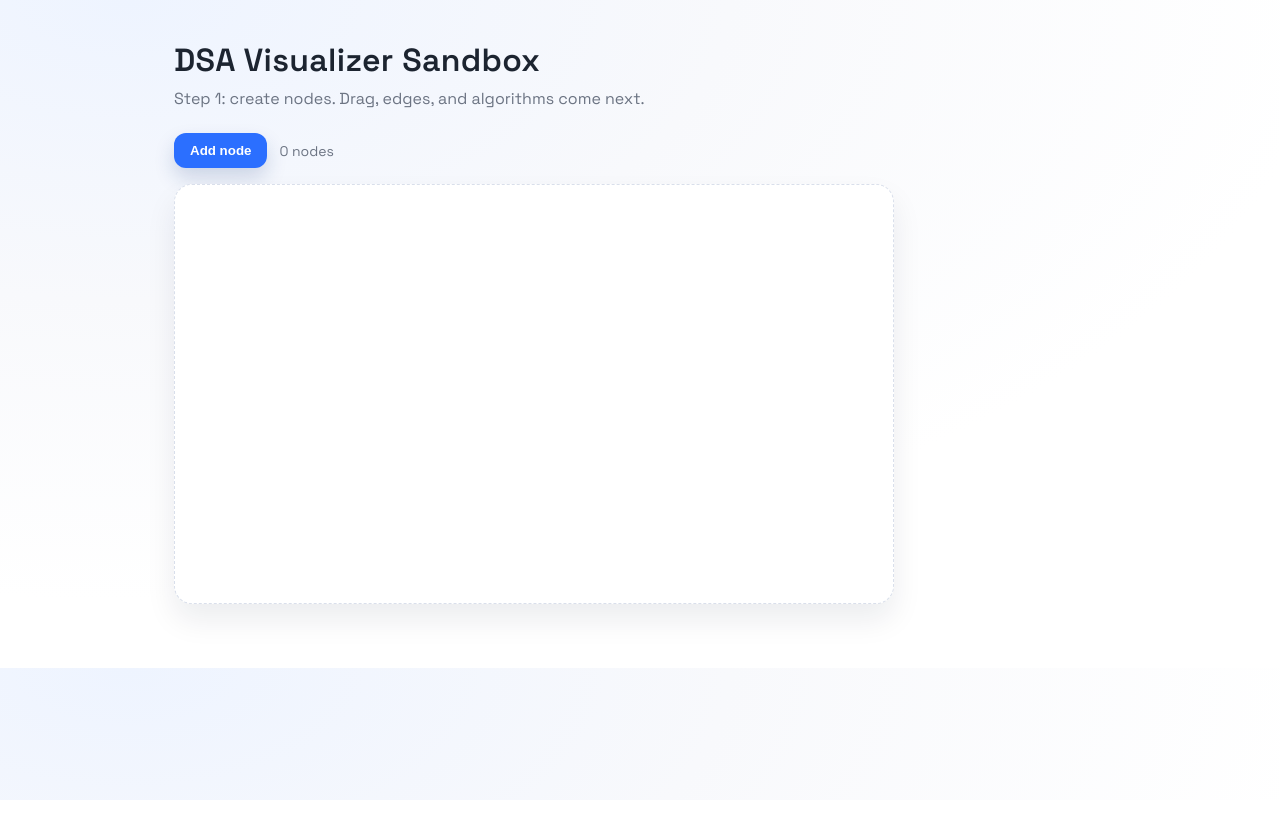
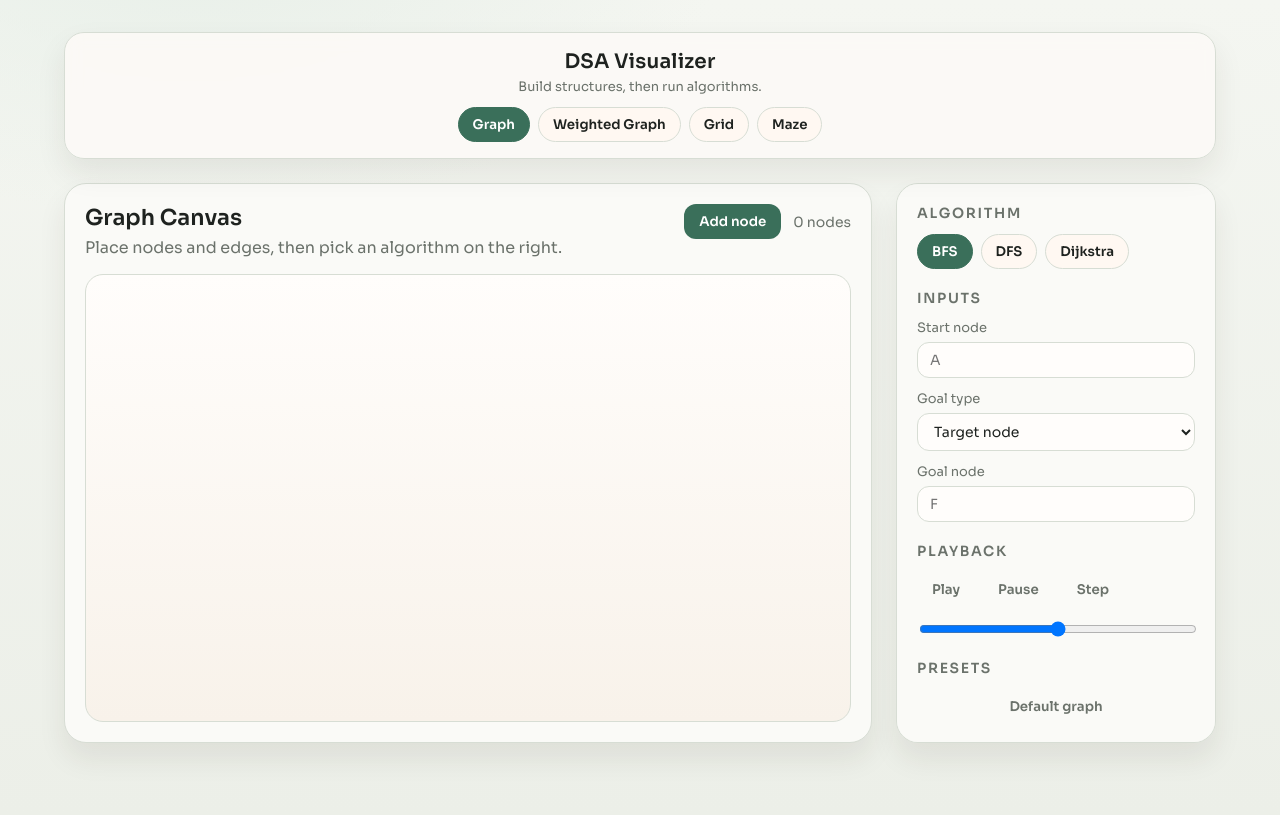
Before and after one commit to Gegaong/dsa-visualizer, a React (Vite) app: page / in a window 1280 px wide. Built offline with nearby package versions, Linux system fonts and the light colour scheme.

Commit message:
updated default layout, made it prettier and more suitable

```diff
--- a/src/App.css
+++ b/src/App.css
@@ -1,42 +1,173 @@
 .app {
-	max-width: 980px;
-	margin: 40px auto 64px;
+	max-width: 1200px;
+	margin: 32px auto 72px;
 	padding: 0 24px;
+	display: flex;
+	flex-direction: column;
+	gap: 24px;
 }
 
-.header h1 {
-	margin: 0 0 8px;
-	font-size: 32px;
-	letter-spacing: 0.3px;
+.topbar {
+	display: flex;
+	flex-direction: column;
+	align-items: center;
+	gap: 12px;
+	padding: 16px 20px;
+	background: rgba(252, 250, 247, 0.9);
+	border: 1px solid var(--border);
+	border-radius: 20px;
+	box-shadow: 0 14px 30px rgba(46, 32, 23, 0.08);
+	backdrop-filter: blur(8px);
+	text-align: center;
 }
 
-.header p {
+.brand {
+	display: flex;
+	flex-direction: column;
+	gap: 4px;
+	align-items: center;
+}
+
+.brand-title {
+	font-size: 20px;
+	font-weight: 600;
+	letter-spacing: 0.2px;
+}
+
+.brand-subtitle {
+	font-size: 13px;
+	color: var(--muted);
+}
+
+.structure-nav {
+	display: flex;
+	flex-wrap: wrap;
+	gap: 8px;
+	justify-content: center;
+}
+
+
+.workspace {
+	display: grid;
+	grid-template-columns: minmax(0, 1fr) 320px;
+	gap: 24px;
+	align-items: start;
+}
+
+.canvas-panel {
+	background: var(--panel);
+	border: 1px solid var(--border);
+	border-radius: 22px;
+	padding: 20px;
+	display: flex;
+	flex-direction: column;
+	gap: 16px;
+	min-height: 560px;
+	box-shadow: 0 16px 28px rgba(46, 32, 23, 0.08);
+	animation: rise 320ms ease;
+}
+
+.canvas-header {
+	display: flex;
+	justify-content: space-between;
+	align-items: flex-start;
+	gap: 16px;
+}
+
+.canvas-header h2 {
+	margin: 0 0 6px;
+	font-size: 22px;
+}
+
+.canvas-header p {
 	margin: 0;
 	color: var(--muted);
 }
 
-.toolbar {
+.canvas-actions {
 	display: flex;
 	align-items: center;
 	gap: 12px;
-	margin: 24px 0 16px;
 }
 
-.toolbar button {
-	border: none;
-	border-radius: 12px;
-	padding: 10px 16px;
-	background: var(--accent);
-	color: var(--accent-ink);
-	font-weight: 600;
-	cursor: pointer;
-	box-shadow: 0 10px 20px rgba(20, 55, 120, 0.18);
-	transition: transform 120ms ease, filter 120ms ease;
+.canvas {
+	position: relative;
+	flex: 1;
+	min-height: 420px;
+	background: linear-gradient(180deg, #fffdfb 0%, #f8f2ea 100%);
+	border: 1px solid var(--border);
+	border-radius: 18px;
+	overflow: hidden;
 }
 
-.toolbar button:hover {
-	transform: translateY(-1px);
-	filter: brightness(1.05);
+.sidebar {
+	background: var(--panel);
+	border: 1px solid var(--border);
+	border-radius: 22px;
+	padding: 20px;
+	display: flex;
+	flex-direction: column;
+	gap: 20px;
+	max-height: 560px;
+	overflow: auto;
+	box-shadow: 0 16px 28px rgba(46, 32, 23, 0.08);
+	animation: rise 360ms ease;
+}
+
+.sidebar-section {
+	display: flex;
+	flex-direction: column;
+	gap: 12px;
+}
+
+.sidebar-section h3 {
+	margin: 0;
+	font-size: 14px;
+	letter-spacing: 0.12em;
+	text-transform: uppercase;
+	color: var(--muted);
+}
+
+.pill-group {
+	display: flex;
+	flex-wrap: wrap;
+	gap: 8px;
+}
+
+.field {
+	display: flex;
+	flex-direction: column;
+	gap: 6px;
+	font-size: 13px;
+	color: var(--muted);
+}
+
+.field input,
+.field select {
+	border: 1px solid var(--border);
+	border-radius: 12px;
+	padding: 8px 12px;
+	font-size: 14px;
+	font-family: inherit;
+	color: var(--ink);
+	background: #fffdfb;
+}
+
+.field input:focus,
+.field select:focus {
+	outline: none;
+	border-color: var(--accent);
+	box-shadow: 0 0 0 3px rgba(224, 122, 95, 0.22);
+}
+
+.playback {
+	display: flex;
+	gap: 8px;
+	flex-wrap: wrap;
+}
+
+.slider {
+	width: 100%;
 }
 
 .meta {
@@ -44,13 +175,42 @@
 	color: var(--muted);
 }
 
-.canvas {
-	position: relative;
-	background: var(--panel);
-	border: 1px dashed var(--border);
-	border-radius: 18px;
-	box-shadow: 0 16px 30px rgba(13, 26, 46, 0.08);
-	overflow: hidden;
+.btn {
+	border: 1px solid var(--border);
+	border-radius: 12px;
+	padding: 8px 14px;
+	background: #fff8f2;
+	color: var(--ink);
+	font-weight: 600;
+	cursor: pointer;
+	transition: border-color 120ms ease, background 120ms ease;
+	font-family: inherit;
+}
+
+.btn:hover {
+	border-color: var(--accent);
+}
+
+.btn-primary {
+	background: var(--accent);
+	color: var(--accent-ink);
+	border-color: transparent;
+}
+
+.btn-ghost {
+	background: transparent;
+	border-color: transparent;
+	color: var(--muted);
+}
+
+.btn-pill {
+	border-radius: 999px;
+}
+
+.btn-active {
+	background: var(--accent);
+	color: var(--accent-ink);
+	border-color: var(--accent);
 }
 
 .node {
@@ -58,11 +218,50 @@
 	width: 48px;
 	height: 48px;
 	border-radius: 999px;
-	background: var(--node);
-	border: 1px solid var(--border);
+	background: var(--accent-soft);
+	border: 1px solid rgba(224, 122, 95, 0.35);
 	display: grid;
 	place-items: center;
 	font-weight: 600;
 	color: var(--ink);
-	box-shadow: 0 10px 20px rgba(15, 24, 40, 0.12);
+	box-shadow: 0 10px 20px rgba(46, 32, 23, 0.14);
 }
+
+.hint {
+	margin: 0;
+	font-size: 12px;
+	color: var(--muted);
+	background: var(--accent-soft);
+	border: 1px solid rgba(224, 122, 95, 0.2);
+	padding: 8px 10px;
+	border-radius: 10px;
+}
+
+@keyframes rise {
+	from {
+		opacity: 0;
+		transform: translateY(10px);
+	}
+	to {
+		opacity: 1;
+		transform: translateY(0);
+	}
+}
+
+@media (max-width: 1024px) {
+	.topbar {
+		align-items: stretch;
+		text-align: left;
+	}
+
+	.structure-nav {
+		justify-content: flex-start;
+	}
+	.workspace {
+		grid-template-columns: 1fr;
+	}
+
+	.sidebar {
+		max-height: none;
+	}
+}
--- a/src/App.tsx
+++ b/src/App.tsx
@@ -8,10 +8,17 @@ type GraphNode = {
   y: number
 }
 
-const CANVAS_SIZE = { width: 720, height: 420 }
+type GoalType =
+  | 'target-node'
+  | 'target-value'
+  | 'over-value'
+  | 'under-value'
+  | 'max-value'
+  | 'min-value'
 
 function App() {
   const [nodes, setNodes] = useState<GraphNode[]>([])
+  const [goalType, setGoalType] = useState<GoalType>('target-node')
 
   const addNode = () => {
     setNodes((prev) => {
@@ -33,22 +40,43 @@ function App() {
 
   return (
     <div className="app">
-      <header className="header">
-        <h1>DSA Visualizer Sandbox</h1>
-        <p>Step 1: create nodes. Drag, edges, and algorithms come next.</p>
+      <header className="topbar">
+        <div className="brand">
+          <span className="brand-title">DSA Visualizer</span>
+          <span className="brand-subtitle">Build structures, then run algorithms.</span>
+        </div>
+        <nav className="structure-nav">
+          <button className="btn btn-pill btn-active" type="button">
+            Graph
+          </button>
+          <button className="btn btn-pill" type="button">
+            Weighted Graph
+          </button>
+          <button className="btn btn-pill" type="button">
+            Grid
+          </button>
+          <button className="btn btn-pill" type="button">
+            Maze
+          </button>
+        </nav>
       </header>
 
-      <div className="toolbar">
-        <button type="button" onClick={addNode}>
+      <div className="workspace">
+        <section className="canvas-panel">
+          <div className="canvas-header">
+            <div>
+              <h2>Graph Canvas</h2>
+              <p>Place nodes and edges, then pick an algorithm on the right.</p>
+            </div>
+            <div className="canvas-actions">
+              <button className="btn btn-primary" type="button" onClick={addNode}>
                 Add node
               </button>
               <span className="meta">{nodes.length} nodes</span>
             </div>
+          </div>
 
-      <div
-        className="canvas"
-        style={{ width: CANVAS_SIZE.width, height: CANVAS_SIZE.height }}
-      >
+          <div className="canvas">
             {nodes.map((node) => (
               <div
                 key={node.id}
@@ -59,6 +87,93 @@ function App() {
               </div>
             ))}
           </div>
+        </section>
+
+        <aside className="sidebar">
+          <div className="sidebar-section">
+            <h3>Algorithm</h3>
+            <div className="pill-group">
+              <button className="btn btn-pill btn-active" type="button">
+                BFS
+              </button>
+              <button className="btn btn-pill" type="button">
+                DFS
+              </button>
+              <button className="btn btn-pill" type="button">
+                Dijkstra
+              </button>
+            </div>
+          </div>
+
+          <div className="sidebar-section">
+            <h3>Inputs</h3>
+            <label className="field">
+              <span>Start node</span>
+              <input type="text" placeholder="A" />
+            </label>
+            <label className="field">
+              <span>Goal type</span>
+              <select
+                value={goalType}
+                onChange={(event) => setGoalType(event.target.value as GoalType)}
+              >
+                <option value="target-node">Target node</option>
+                <option value="target-value">Target value</option>
+                <option value="over-value">Over value</option>
+                <option value="under-value">Under value</option>
+                <option value="max-value">Find max value</option>
+                <option value="min-value">Find min value</option>
+              </select>
+            </label>
+            {goalType === 'target-node' && (
+              <label className="field">
+                <span>Goal node</span>
+                <input type="text" placeholder="F" />
+              </label>
+            )}
+            {(goalType === 'target-value' ||
+              goalType === 'over-value' ||
+              goalType === 'under-value') && (
+              <label className="field">
+                <span>Goal value</span>
+                <input type="number" placeholder="10" />
+              </label>
+            )}
+            {(goalType === 'max-value' || goalType === 'min-value') && (
+              <p className="hint">No extra input needed for this goal.</p>
+            )}
+          </div>
+
+          <div className="sidebar-section">
+            <h3>Playback</h3>
+            <div className="playback">
+              <button className="btn btn-ghost" type="button">
+                Play
+              </button>
+              <button className="btn btn-ghost" type="button">
+                Pause
+              </button>
+              <button className="btn btn-ghost" type="button">
+                Step
+              </button>
+            </div>
+            <input className="slider" type="range" min="0" max="10" />
+          </div>
+
+          <div className="sidebar-section">
+            <h3>Presets</h3>
+            <button className="btn btn-ghost" type="button">
+              Default graph
+            </button>
+            <button className="btn btn-ghost" type="button">
+              Random small
+            </button>
+            <button className="btn btn-ghost" type="button">
+              Random medium
+            </button>
+          </div>
+        </aside>
+      </div>
     </div>
   )
 }
--- a/src/index.css
+++ b/src/index.css
@@ -1,14 +1,15 @@
-@import url('https://fonts.googleapis.com/css2?family=Space+Grotesk:wght@400;600&display=swap');
+@import url('https://fonts.googleapis.com/css2?family=Sora:wght@400;500;600&display=swap');
 
 :root {
-	--bg: #f5f7fb;
-	--ink: #1c2430;
-	--muted: #6c7483;
-	--panel: #ffffff;
-	--border: #d9dfeb;
-	--accent: #2b6fff;
+	--bg: #f1f3f0;
+	--ink: #1e221f;
+	--muted: #6b726b;
+	--panel: #fafaf7;
+	--border: #d7ddd4;
+	--accent: #3a6f5a;
 	--accent-ink: #ffffff;
-	--node: #eef3ff;
+	--node: #e7ece7;
+	--accent-soft: #e2efe8;
 }
 
 * {
@@ -17,7 +18,8 @@
 
 body {
 	margin: 0;
-	font-family: 'Space Grotesk', 'Segoe UI', sans-serif;
+	font-family: 'Sora', 'Space Grotesk', sans-serif;
 	color: var(--ink);
-	background: radial-gradient(1200px 600px at 10% 0%, #eef4ff 0%, #f8f9fc 50%, #ffffff 100%);
+	background: radial-gradient(900px 500px at 15% -10%, #e7efe8 0%, rgba(231, 239, 232, 0) 60%),
+		linear-gradient(180deg, #f4f6f1 0%, #ecefe8 100%);
 }
```
Lines whose indentation alone changed are shown as unchanged.
